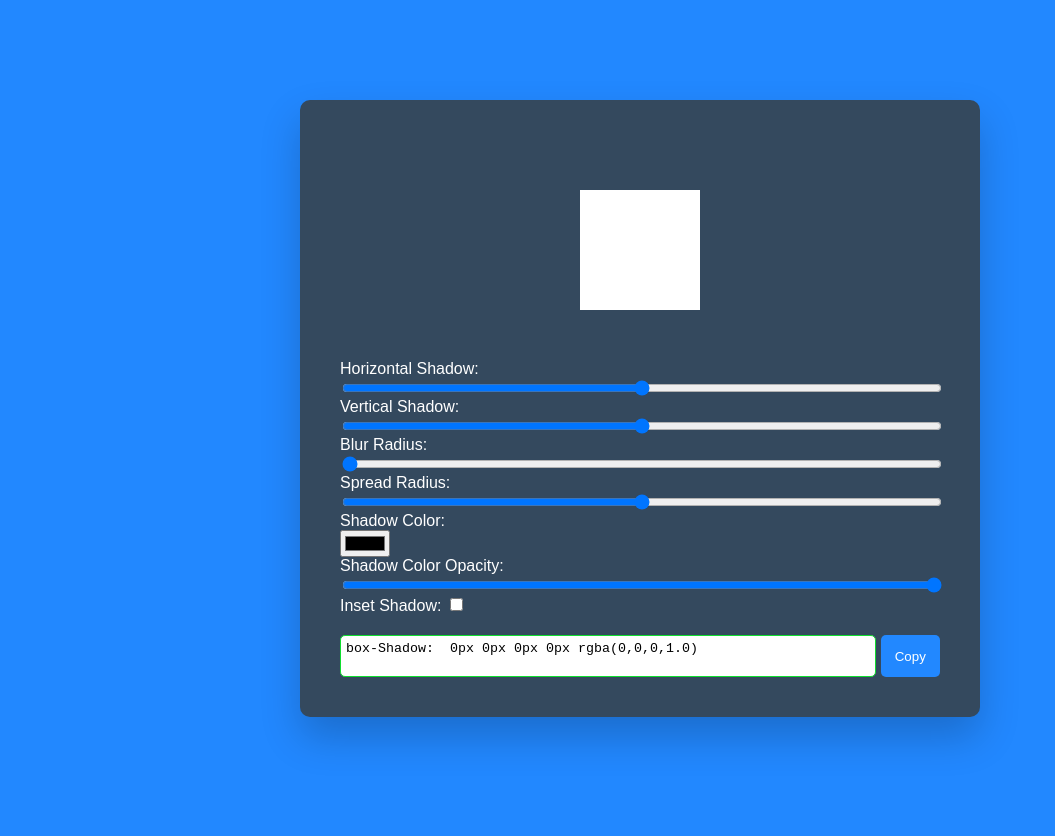
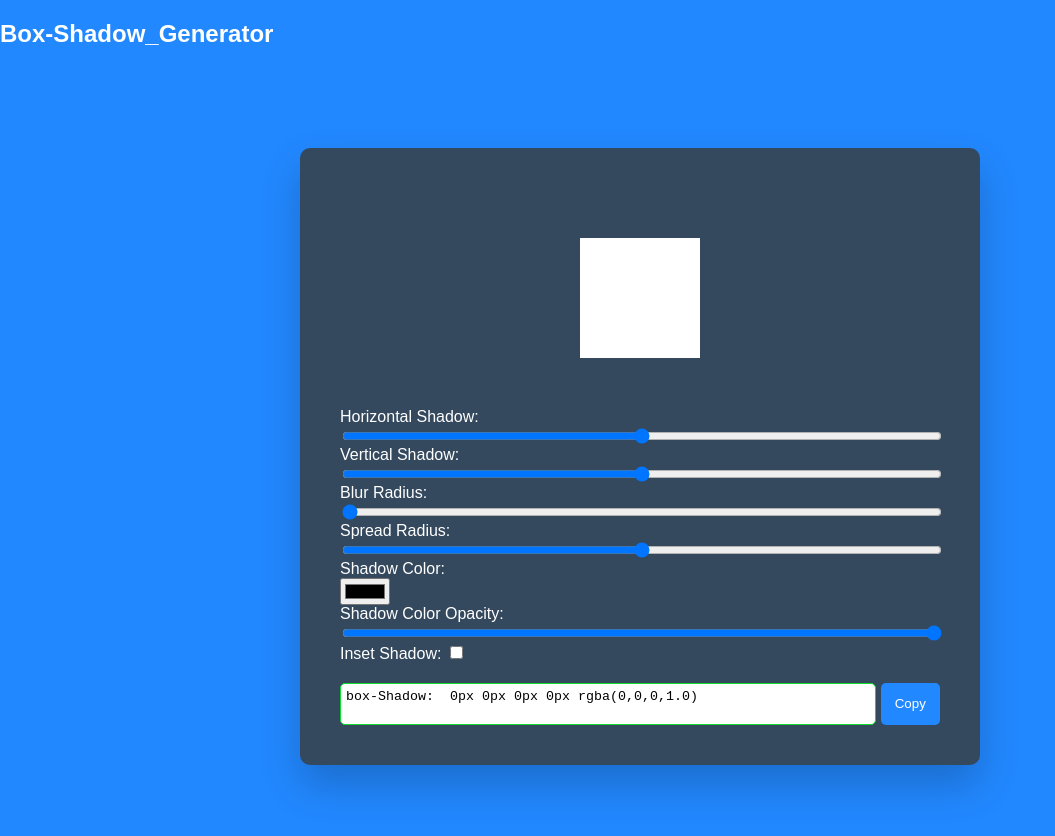
Before and after one commit to murthu786/project-2, a plain HTML site: page index.html in a window 1280 px wide. Shown: the whole page, without its empty margins (0-1055 px from the left). Drawn offline with Linux system fonts and the light colour scheme.

Commit message:
Update index.html

```diff
--- a/index.html
+++ b/index.html
@@ -7,7 +7,7 @@
     <link rel="stylesheet" href="style.css">
 </head>
 <body>
-
+    <h2 class="head">Box-Shadow_Generator</h2>
     <div class="container">
         <div class="result">
             <div id="element"></div>
```
